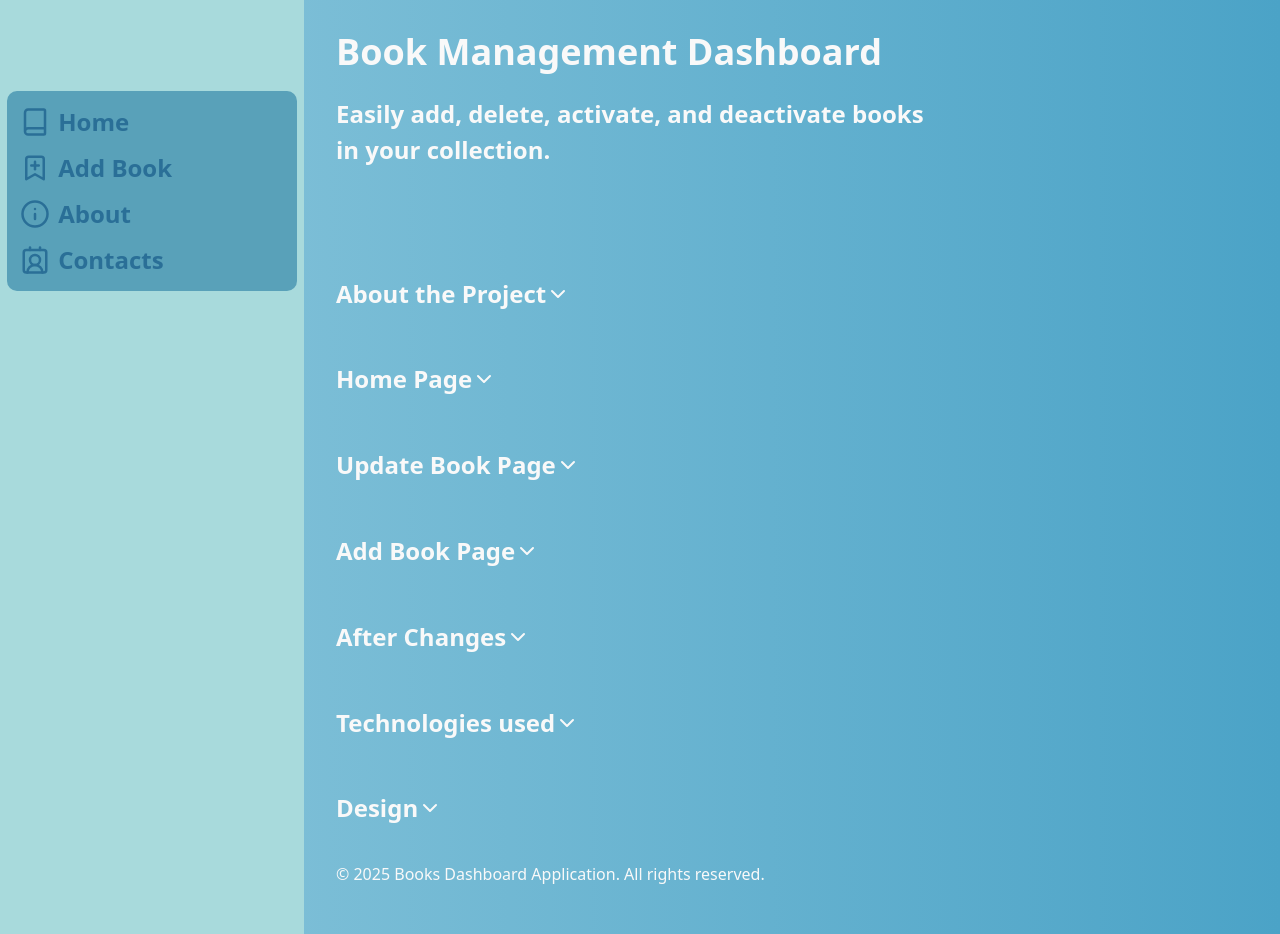
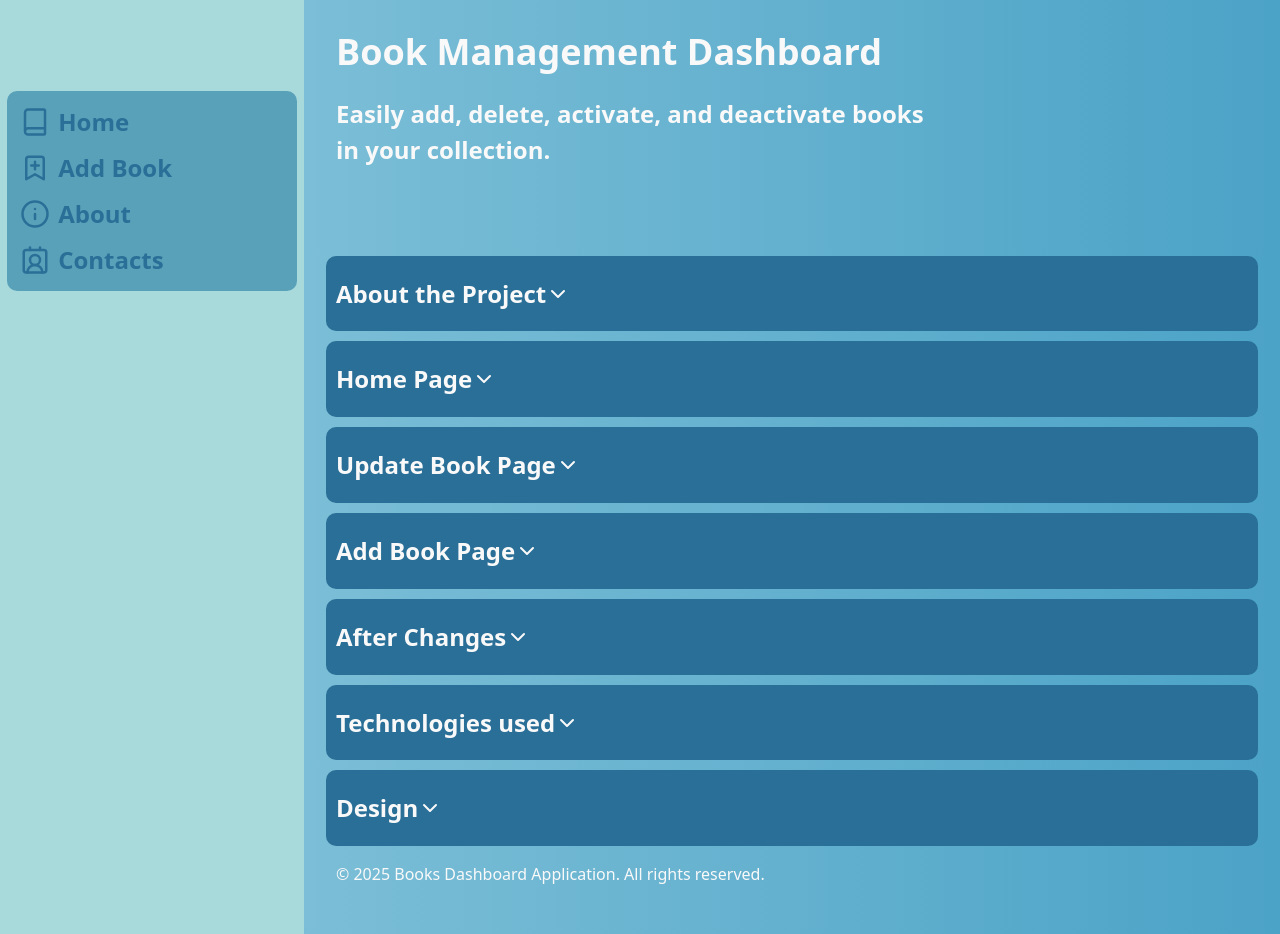
Before and after one commit to ElizaCalmau/books-dashboard-app, a React (Vite) app: page /about in a window 1280 px wide. Built offline with nearby package versions, Linux system fonts and the light colour scheme.

Commit message:
used another color var

```diff
--- a/src/components/Section/Section.module.scss
+++ b/src/components/Section/Section.module.scss
@@ -15,7 +15,7 @@ main{
   display: flex;
   align-items: center;
   transition: all 0.2s ease-in-out;
-  background: var(--table-header-color);
+  background: var(--dark-blue);
   border-radius: 10px;
   padding: 0 10px;
   width: 100%;
```
